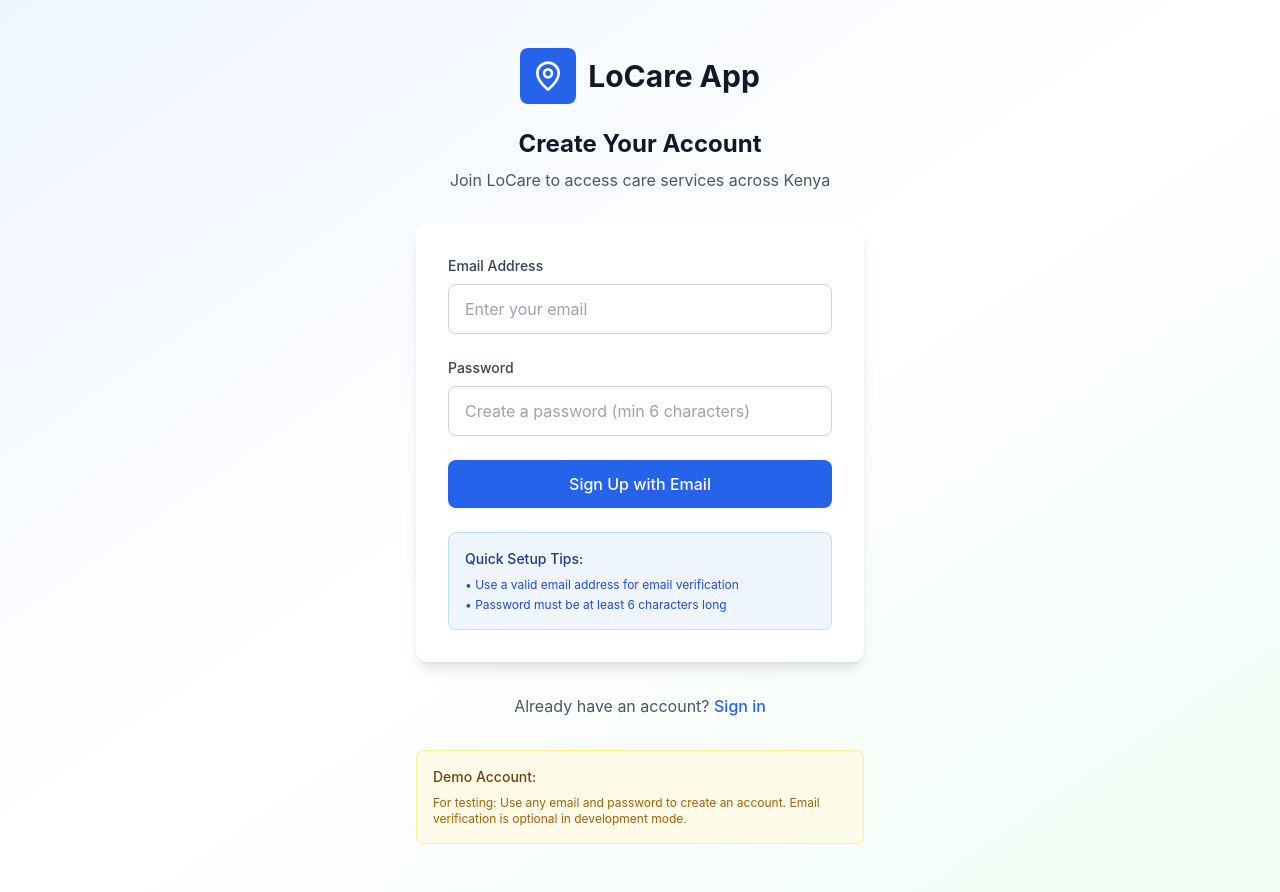
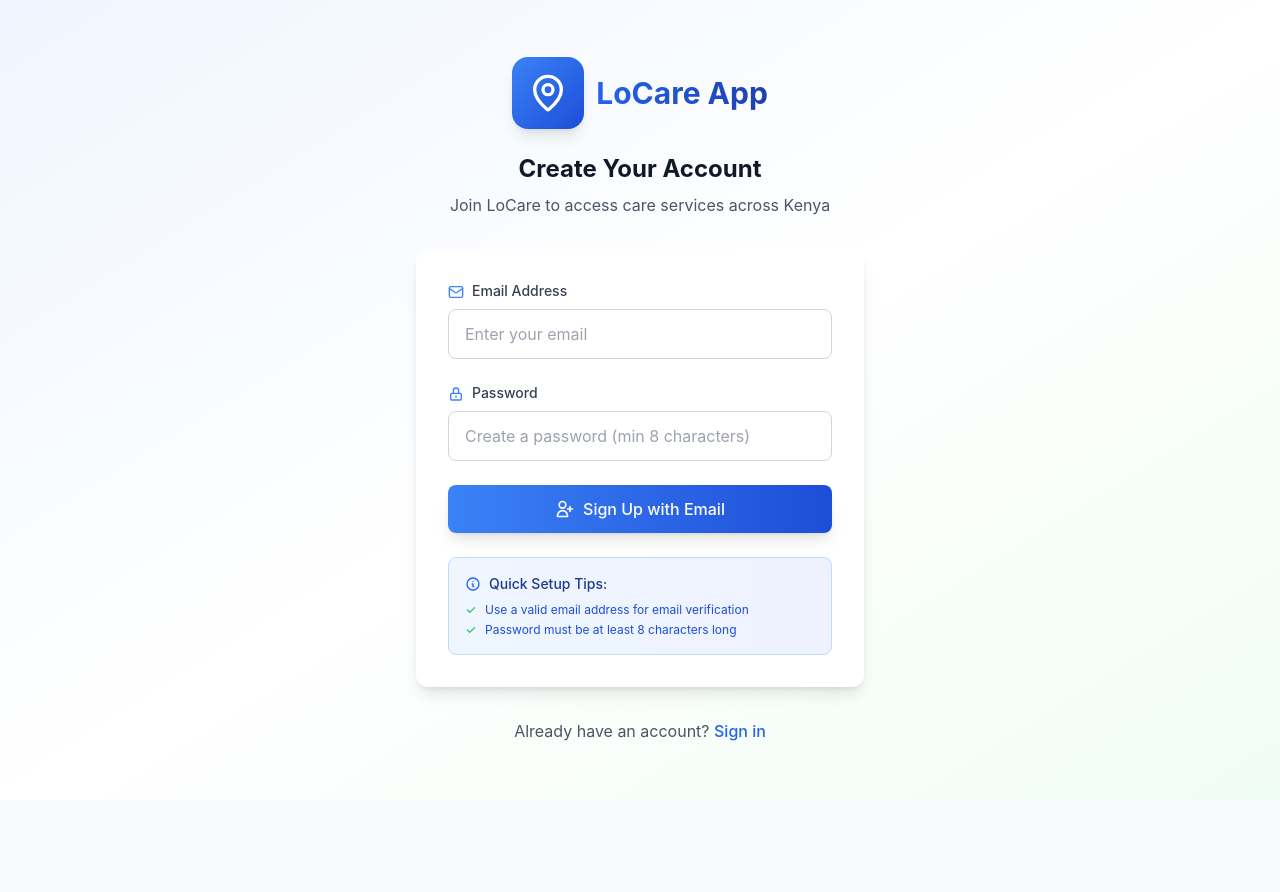
Before and after one commit to kimutaikennedyDevOps/locare-web-app-services, a Next.js app: page /auth/signup in a window 1280 px wide. After the commit the page ends 800 px from the top, so only its background shows below. Built offline with nearby package versions, Linux system fonts and the light colour scheme.

Commit message:
Modernize icons and UI with gradients, animations, and improved styling

```diff
--- a/src/app/auth/signin/page.tsx
+++ b/src/app/auth/signin/page.tsx
@@ -45,10 +45,10 @@ export default function SigninPage() {
         {/* Header */}
         <div className="text-center">
           <div className="flex items-center justify-center space-x-3 mb-6">
-            <div className="bg-blue-600 p-3 rounded-lg">
-              <MapPin className="h-8 w-8 text-white" />
+            <div className="bg-gradient-to-br from-blue-500 to-blue-700 p-4 rounded-2xl shadow-lg">
+              <MapPin className="h-10 w-10 text-white drop-shadow-sm" />
             </div>
-            <h1 className="text-3xl font-bold text-gray-900">LoCare App</h1>
+            <h1 className="text-3xl font-bold bg-gradient-to-r from-blue-600 to-blue-800 bg-clip-text text-transparent">LoCare App</h1>
           </div>
           <h2 className="text-2xl font-bold text-gray-900 mb-2">Welcome Back</h2>
           <p className="text-gray-600">Sign in to access care services</p>
@@ -70,6 +70,7 @@ export default function SigninPage() {
           <form onSubmit={handleEmailSignin} className="space-y-6">
             <div>
               <label htmlFor="email" className="block text-sm font-medium text-gray-700 mb-2">
+                <Mail className="h-4 w-4 inline mr-2 text-blue-500" />
                 Email Address
               </label>
               <input
@@ -77,7 +78,7 @@ export default function SigninPage() {
                 type="email"
                 value={email}
                 onChange={(e) => setEmail(e.target.value)}
-                className="w-full px-4 py-3 border border-gray-300 rounded-lg focus:ring-2 focus:ring-blue-500 focus:border-transparent"
+                className="w-full px-4 py-3 border border-gray-300 rounded-lg focus:ring-2 focus:ring-blue-500 focus:border-transparent transition-all duration-200 hover:border-blue-400"
                 placeholder="Enter your email"
                 required
               />
@@ -85,6 +86,9 @@ export default function SigninPage() {
 
             <div>
               <label htmlFor="password" className="block text-sm font-medium text-gray-700 mb-2">
+                <svg className="h-4 w-4 inline mr-2 text-blue-500" fill="none" stroke="currentColor" viewBox="0 0 24 24">
+                  <path strokeLinecap="round" strokeLinejoin="round" strokeWidth={2} d="M12 15v2m-6 4h12a2 2 0 002-2v-6a2 2 0 00-2-2H6a2 2 0 00-2 2v6a2 2 0 002 2zm10-10V7a4 4 0 00-8 0v4h8z" />
+                </svg>
                 Password
               </label>
               <input
@@ -92,7 +96,7 @@ export default function SigninPage() {
                 type="password"
                 value={password}
                 onChange={(e) => setPassword(e.target.value)}
-                className="w-full px-4 py-3 border border-gray-300 rounded-lg focus:ring-2 focus:ring-blue-500 focus:border-transparent"
+                className="w-full px-4 py-3 border border-gray-300 rounded-lg focus:ring-2 focus:ring-blue-500 focus:border-transparent transition-all duration-200 hover:border-blue-400"
                 placeholder="Enter your password"
                 required
               />
@@ -101,9 +105,22 @@ export default function SigninPage() {
             <button
               type="submit"
               disabled={loading}
-              className="w-full btn-primary disabled:opacity-50 disabled:cursor-not-allowed"
+              className="w-full bg-gradient-to-r from-blue-500 to-blue-700 text-white py-3 px-4 rounded-lg font-medium hover:from-blue-600 hover:to-blue-800 focus:ring-2 focus:ring-blue-500 focus:ring-offset-2 transition-all duration-200 disabled:opacity-50 disabled:cursor-not-allowed shadow-lg hover:shadow-xl"
             >
-              {loading ? 'Signing In...' : 'Sign In with Email'}
+              {loading ? (
+                <div className="flex items-center justify-center">
+                  <svg className="animate-spin -ml-1 mr-3 h-5 w-5 text-white" xmlns="http://www.w3.org/2000/svg" fill="none" viewBox="0 0 24 24">
+                    <circle className="opacity-25" cx="12" cy="12" r="10" stroke="currentColor" strokeWidth="4"></circle>
+                    <path className="opacity-75" fill="currentColor" d="M4 12a8 8 0 018-8V0C5.373 0 0 5.373 0 12h4zm2 5.291A7.962 7.962 0 014 12H0c0 3.042 1.135 5.824 3 7.938l3-2.647z"></path>
+                  </svg>
+                  Signing In...
+                </div>
+              ) : (
+                <div className="flex items-center justify-center">
+                  <Mail className="h-5 w-5 mr-2" />
+                  Sign In with Email
+                </div>
+              )}
             </button>
           </form>
 
@@ -120,13 +137,7 @@ export default function SigninPage() {
           </p>
         </div>
 
-        {/* Demo Info */}
-        <div className="bg-blue-50 border border-blue-200 rounded-lg p-4">
-          <h4 className="text-sm font-medium text-blue-900 mb-2">Demo Instructions:</h4>
-          <p className="text-xs text-blue-700">
-            Create an account first using the signup page, then use those same credentials to sign in here.
-          </p>
-        </div>
+
       </div>
     </div>
   );
--- a/src/app/auth/signup/page.tsx
+++ b/src/app/auth/signup/page.tsx
@@ -50,10 +50,10 @@ export default function SignupPage() {
         {/* Header */}
         <div className="text-center">
           <div className="flex items-center justify-center space-x-3 mb-6">
-            <div className="bg-blue-600 p-3 rounded-lg">
-              <MapPin className="h-8 w-8 text-white" />
+            <div className="bg-gradient-to-br from-blue-500 to-blue-700 p-4 rounded-2xl shadow-lg">
+              <MapPin className="h-10 w-10 text-white drop-shadow-sm" />
             </div>
-            <h1 className="text-3xl font-bold text-gray-900">LoCare App</h1>
+            <h1 className="text-3xl font-bold bg-gradient-to-r from-blue-600 to-blue-800 bg-clip-text text-transparent">LoCare App</h1>
           </div>
           <h2 className="text-2xl font-bold text-gray-900 mb-2">Create Your Account</h2>
           <p className="text-gray-600">Join LoCare to access care services across Kenya</p>
@@ -75,6 +75,7 @@ export default function SignupPage() {
           <form onSubmit={handleEmailSignup} className="space-y-6">
             <div>
               <label htmlFor="email" className="block text-sm font-medium text-gray-700 mb-2">
+                <Mail className="h-4 w-4 inline mr-2 text-blue-500" />
                 Email Address
               </label>
               <input
@@ -82,7 +83,7 @@ export default function SignupPage() {
                 type="email"
                 value={email}
                 onChange={(e) => setEmail(e.target.value)}
-                className="w-full px-4 py-3 border border-gray-300 rounded-lg focus:ring-2 focus:ring-blue-500 focus:border-transparent"
+                className="w-full px-4 py-3 border border-gray-300 rounded-lg focus:ring-2 focus:ring-blue-500 focus:border-transparent transition-all duration-200 hover:border-blue-400"
                 placeholder="Enter your email"
                 required
               />
@@ -90,6 +91,9 @@ export default function SignupPage() {
 
             <div>
               <label htmlFor="password" className="block text-sm font-medium text-gray-700 mb-2">
+                <svg className="h-4 w-4 inline mr-2 text-blue-500" fill="none" stroke="currentColor" viewBox="0 0 24 24">
+                  <path strokeLinecap="round" strokeLinejoin="round" strokeWidth={2} d="M12 15v2m-6 4h12a2 2 0 002-2v-6a2 2 0 00-2-2H6a2 2 0 00-2 2v6a2 2 0 002 2zm10-10V7a4 4 0 00-8 0v4h8z" />
+                </svg>
                 Password
               </label>
               <input
@@ -97,9 +101,9 @@ export default function SignupPage() {
                 type="password"
                 value={password}
                 onChange={(e) => setPassword(e.target.value)}
-                className="w-full px-4 py-3 border border-gray-300 rounded-lg focus:ring-2 focus:ring-blue-500 focus:border-transparent"
-                placeholder="Create a password (min 6 characters)"
-                minLength={6}
+                className="w-full px-4 py-3 border border-gray-300 rounded-lg focus:ring-2 focus:ring-blue-500 focus:border-transparent transition-all duration-200 hover:border-blue-400"
+                placeholder="Create a password (min 8 characters)"
+                minLength={8}
                 required
               />
             </div>
@@ -107,20 +111,50 @@ export default function SignupPage() {
             <button
               type="submit"
               disabled={loading}
-              className="w-full btn-primary disabled:opacity-50 disabled:cursor-not-allowed"
+              className="w-full bg-gradient-to-r from-blue-500 to-blue-700 text-white py-3 px-4 rounded-lg font-medium hover:from-blue-600 hover:to-blue-800 focus:ring-2 focus:ring-blue-500 focus:ring-offset-2 transition-all duration-200 disabled:opacity-50 disabled:cursor-not-allowed shadow-lg hover:shadow-xl"
             >
-              {loading ? 'Creating Account...' : 'Sign Up with Email'}
+              {loading ? (
+                <div className="flex items-center justify-center">
+                  <svg className="animate-spin -ml-1 mr-3 h-5 w-5 text-white" xmlns="http://www.w3.org/2000/svg" fill="none" viewBox="0 0 24 24">
+                    <circle className="opacity-25" cx="12" cy="12" r="10" stroke="currentColor" strokeWidth="4"></circle>
+                    <path className="opacity-75" fill="currentColor" d="M4 12a8 8 0 018-8V0C5.373 0 0 5.373 0 12h4zm2 5.291A7.962 7.962 0 014 12H0c0 3.042 1.135 5.824 3 7.938l3-2.647z"></path>
+                  </svg>
+                  Creating Account...
+                </div>
+              ) : (
+                <div className="flex items-center justify-center">
+                  <svg className="h-5 w-5 mr-2" fill="none" stroke="currentColor" viewBox="0 0 24 24">
+                    <path strokeLinecap="round" strokeLinejoin="round" strokeWidth={2} d="M18 9v3m0 0v3m0-3h3m-3 0h-3m-2-5a4 4 0 11-8 0 4 4 0 018 0zM3 20a6 6 0 0112 0v1H3v-1z" />
+                  </svg>
+                  Sign Up with Email
+                </div>
+              )}
             </button>
           </form>
 
 
 
           {/* Info Box */}
-          <div className="mt-6 p-4 bg-blue-50 border border-blue-200 rounded-lg">
-            <h4 className="text-sm font-medium text-blue-900 mb-2">Quick Setup Tips:</h4>
+          <div className="mt-6 p-4 bg-gradient-to-r from-blue-50 to-indigo-50 border border-blue-200 rounded-lg">
+            <h4 className="text-sm font-medium text-blue-900 mb-2 flex items-center">
+              <svg className="h-4 w-4 mr-2 text-blue-600" fill="none" stroke="currentColor" viewBox="0 0 24 24">
+                <path strokeLinecap="round" strokeLinejoin="round" strokeWidth={2} d="M13 16h-1v-4h-1m1-4h.01M21 12a9 9 0 11-18 0 9 9 0 0118 0z" />
+              </svg>
+              Quick Setup Tips:
+            </h4>
             <ul className="text-xs text-blue-700 space-y-1">
-              <li>• Use a valid email address for email verification</li>
-              <li>• Password must be at least 6 characters long</li>
+              <li className="flex items-center">
+                <svg className="h-3 w-3 mr-2 text-green-500" fill="currentColor" viewBox="0 0 20 20">
+                  <path fillRule="evenodd" d="M16.707 5.293a1 1 0 010 1.414l-8 8a1 1 0 01-1.414 0l-4-4a1 1 0 011.414-1.414L8 12.586l7.293-7.293a1 1 0 011.414 0z" clipRule="evenodd" />
+                </svg>
+                Use a valid email address for email verification
+              </li>
+              <li className="flex items-center">
+                <svg className="h-3 w-3 mr-2 text-green-500" fill="currentColor" viewBox="0 0 20 20">
+                  <path fillRule="evenodd" d="M16.707 5.293a1 1 0 010 1.414l-8 8a1 1 0 01-1.414 0l-4-4a1 1 0 011.414-1.414L8 12.586l7.293-7.293a1 1 0 011.414 0z" clipRule="evenodd" />
+                </svg>
+                Password must be at least 8 characters long
+              </li>
             </ul>
           </div>
         </div>
@@ -135,14 +169,7 @@ export default function SignupPage() {
           </p>
         </div>
 
-        {/* Demo Account Info */}
-        <div className="bg-yellow-50 border border-yellow-200 rounded-lg p-4">
-          <h4 className="text-sm font-medium text-yellow-900 mb-2">Demo Account:</h4>
-          <p className="text-xs text-yellow-700">
-            For testing: Use any email and password to create an account.
-            Email verification is optional in development mode.
-          </p>
-        </div>
+
       </div>
     </div>
   );
```
